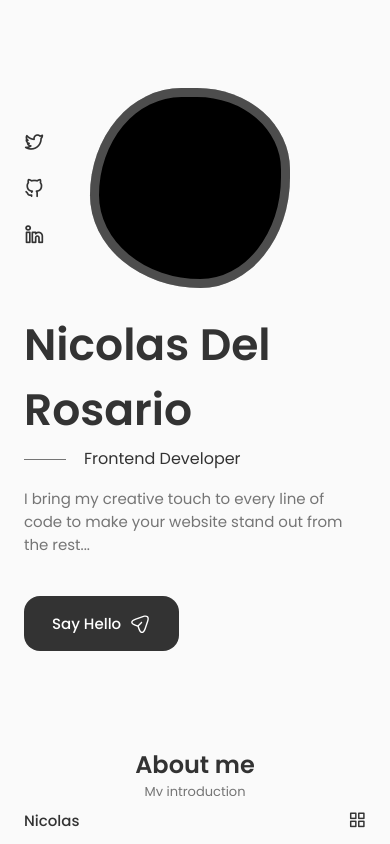
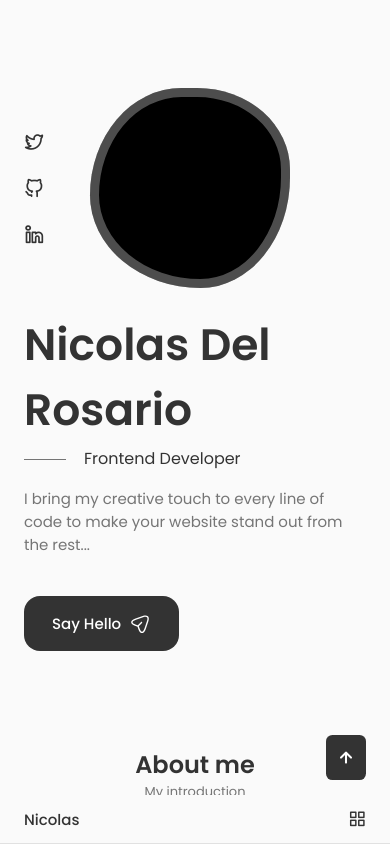
Before and after one commit to nicolasdelrosario/myportfolio, a React (Create React App) app: page / in a window 390 px wide. Shown: the top 844 px of the page. Built offline with nearby package versions, Linux system fonts and the light colour scheme.

Commit message:
Add ScrollUp

```diff
--- a/src/App.js
+++ b/src/App.js
@@ -7,6 +7,7 @@ import Skills from './components/skills/Skills';
 import Work from './components/work/Work';
 import Contact from './components/contact/Contact';
 import Footer from './components/footer/Footer';
+import ScrollUp from './components/scrollup/ScrollUp';
 
 const App = () => {
   return (
@@ -20,6 +21,7 @@ const App = () => {
         <Contact />
       </main>
       <Footer/>
+      <ScrollUp/>
     </>
   );
 }
--- a/src/components/footer/Footer.css
+++ b/src/components/footer/Footer.css
@@ -16,7 +16,11 @@
 }
 
 .footer__logo {
-  font-size: 2rem;
+  font-size: 1.7rem;
+}
+
+.footer__description {
+  font-size: var(--normal-font-size)
 }
 
 
@@ -24,6 +28,10 @@
 @media screen and (max-width: 992px) {
   .footer__container {
     margin: 0 var(--mb-1-5);
+  }
+
+  .footer__logo {
+    font-size: 1.3rem;
   }
 }
 
@@ -33,13 +41,12 @@
     text-align: center;
   }
 
-
-  .footer__logo {
-    font-size: 1.6rem;
+  .footer__content:last-child {
+    text-align: center;
+    padding-bottom: 1rem;
   }
 
-  .footer__content:last-child {
-    text-align: center;
+  .footer__description {
+    font-size: var(--smaller-font-size);
   }
-
 }
--- a/src/components/header/Header.css
+++ b/src/components/header/Header.css
@@ -5,6 +5,7 @@
   top: 0;
   z-index: var(--z-fixed);
   background-color: var(--body-color);
+  border-bottom: 1px solid rgba(0, 0, 0, 0.1);
 }
 
 .nav {
@@ -115,6 +116,10 @@
 
 /* For small devices */
 @media screen and (max-width: 350px) {
+  .header {
+    border-top: 1px solid rgba(0, 0, 0, 0.1);
+  }
+
   .nav__menu {
     padding: 2rem 0.25rem 4rem;
   }
--- a/src/components/home/Home.css
+++ b/src/components/home/Home.css
@@ -81,7 +81,13 @@
 .home__scroll-arrow {
   font-size: 1.25rem;
   color: var(--title-color);
+  transition: 0.4s;
 }
+
+.home__scroll-button:hover .home__scroll-arrow {
+  transform: translateY(0.25rem);
+}
+
 
 /* Animations */
 @keyframes profile__animate {
--- a/src/components/home/Social.jsx
+++ b/src/components/home/Social.jsx
@@ -3,15 +3,15 @@ import React from 'react'
 const Social = () => {
   return (
     <div className='home__social'>
-      <a href='https://twitter.com/nicodelrosar1o' className='home__social-icon' target='_blank' rel='noreferrer'>
+      <a href='https://twitter.com/nicodelrosar1o' className='home__social-icon' aria-label='Twitter' target='_blank' rel='noreferrer'>
         <i className='uil uil-twitter-alt'></i>
       </a>
 
-      <a href='https://github.com/nicolasdelrosario' className='home__social-icon' target='_blank' rel='noreferrer'>
+      <a href='https://github.com/nicolasdelrosario' className='home__social-icon' aria-label='GitHub' target='_blank' rel='noreferrer'>
         <i className='uil uil-github-alt'></i>
       </a>
 
-      <a href='https://www.linkedin.com/in/nicolasdelrosario' className='home__social-icon' target='_blank' rel='noreferrer'>
+      <a href='https://www.linkedin.com/in/nicolasdelrosario' className='home__social-icon' aria-label='Linkedin' target='_blank' rel='noreferrer'>
         <i className='uil uil-linkedin-alt'></i>
       </a>
     </div>
--- /dev/null
+++ b/src/components/scrollup/ScrollUp.css
@@ -0,0 +1,48 @@
+.scrollup {
+  position: fixed;
+  right: 2.5rem;
+  bottom: -20%;
+  background-color: var(--title-color);
+  padding: .3rem 0.5rem;
+  border-radius: .4rem;
+  z-index: var(--z-tooltip);
+  transition: .4s;
+}
+
+.scrollup__icon {
+  font-size: 1.5rem;
+  color: var(--container-color);
+}
+
+.scrollup:hover {
+  background-color: var(--title-color-dark);
+}
+
+/* Show Scroll */
+.show-scroll {
+  bottom: 3rem;
+}
+
+
+/* Breakpoints */
+/* For largen devices */
+@media screen and (max-width: 992px) {
+  .scrollup {
+    right: 1.5rem;
+    padding: 0.25rem, 0.4rem;
+  }
+}
+
+/* For medium devices */
+@media screen and (max-width: 768px) {
+  .scrollup {
+    bottom: 4rem;
+  }
+}
+
+/* For small devices */
+@media screen and (max-width: 350px) {
+  .scrollup {
+    right: 1rem;
+  }
+}
--- /dev/null
+++ b/src/components/scrollup/ScrollUp.jsx
@@ -0,0 +1,17 @@
+import React from 'react'
+import './ScrollUp.css'
+
+const ScrollUp = () => {
+  window.addEventListener('scroll', () => {
+    const scrollUp = document.querySelector('.scrollup');
+    //when the scroll is higher than 560 vierport height.
+    scrollUp.classList.toggle('show-scroll', window.scrollY >= 560);
+  });
+  return (
+    <a href="#" className='scrollup'>
+      <i className='uil uil-arrow-up scrollup__icon'></i>
+    </a>
+  )
+}
+
+export default ScrollUp
--- a/src/components/work/Data.jsx
+++ b/src/components/work/Data.jsx
@@ -6,31 +6,38 @@ const url1 = 'https://pomodorotaskmanager.nicolasdelrosario.com';
 const url2 = 'https://user.nicolasdelrosario.com';
 const url3 = 'https://groovy-clone.nicolasdelrosario.com';
 
+const github1 = 'https://github.com/nicolasdelrosario/Pomodoro-Task-Manager';
+const github2 = 'https://github.com/nicolasdelrosario/User-CRUD';
+const github3 = 'https://github.com/nicolasdelrosario/Groovy-Clone';
+
 
 const projectsData = [
   {
     id: 1,
-    image:  Work1,
+    image: Work1,
     title: 'Pomodoro Task Master',
-    description: 'It is a simple and easy-to-use task management application that helps users to improve their productivity by using the Pomodoro Technique.',
+    description: 'It is a time management tool designed to help users be more productive.',
     url: url1,
-    technologies: ['HTML', 'SCSS', 'JavaScript', 'Bootstrap', 'Boostrap Icons', 'Vercel']
+    technologies: ['HTML', 'SCSS', 'JavaScript', 'Bootstrap', 'Boostrap Icons', 'Vercel'],
+    github: github1
   },
   {
     id: 2,
     image: Work2,
     title: 'User CRUD',
-    description: 'It allows users to create, read, update and delete (CRUD) user data. It includes a simple web interface that communicates with a serverless function to store the data in a serverless database.',
+    description: 'It allows users to create, read, update and delete (CRUD) user data. It communicates with a serverless function to store the data in a serverless database.',
     url: url2,
-    technologies: ['HTML', 'CSS', 'JavaScript','PHP', 'Bootstrap', 'Bootstrap Icons', 'Serveless Function', 'Serveless MySQL', 'Vercel' ]
+    technologies: ['HTML', 'CSS', 'JavaScript', 'PHP', 'Bootstrap', 'Bootstrap Icons', 'Serveless Function', 'Serveless MySQL', 'Vercel'],
+    github: github2
   },
   {
     id: 3,
     image: Work3,
     title: 'Groovy Clone',
-    description: 'It is a replica of the Groovy website. The goal is to showcase skills in web development and user interface design. ',
+    description: 'This project is a replica of the Groovy website.',
     url: url3,
-    technologies: ['HTML', 'SCSS', 'JavaScript', 'Bootstrap', 'Bootstrap Icons']
+    technologies: ['HTML', 'SCSS', 'JavaScript', 'Bootstrap', 'Bootstrap Icons'],
+    github: github3
   }
 ]
 
--- a/src/components/work/Work.css
+++ b/src/components/work/Work.css
@@ -9,7 +9,6 @@
   border: 1px solid rgba(0, 0, 0, 0.1);
   padding: 1.25rem;
   border-radius: 1rem;
-  /* check */
   position: relative;
 }
 
@@ -26,7 +25,7 @@
 }
 
 .work__button {
-  display: block;
+  display: flex;
   margin-bottom: var(--mb-0-25);
   color: var(--text-color);
   font-size: var(--small-font-size);
@@ -116,6 +115,11 @@
   font-size: var(--small-font-size);
 }
 
+.work__modal-content .work__button {
+  font-size: var(--normal-font-size);
+  margin: 1rem 0 0;
+}
+
 /* Active Modal */
 .active-modal {
   opacity: 1;
--- a/src/components/work/WorkItems.jsx
+++ b/src/components/work/WorkItems.jsx
@@ -13,7 +13,7 @@ const WorkItems = ({ item }) => {
       <h3 className='work__title'>{item.title}</h3>
 
       <span className='work__button' onClick={() => toggleTab(1)}>
-        More Information
+        More Details
         <i className='bx bx-right-arrow-alt work__button-icon'></i>
       </span>
 
@@ -32,6 +32,11 @@ const WorkItems = ({ item }) => {
               </li>
             ))}
           </ul>
+
+          <a href={item.github} className='work__button' target='_blank' rel='noreferrer'>
+            Github
+            <i className='bx bx-right-arrow-alt work__button-icon'></i>
+          </a>
         </div>
       </div>
 
```
